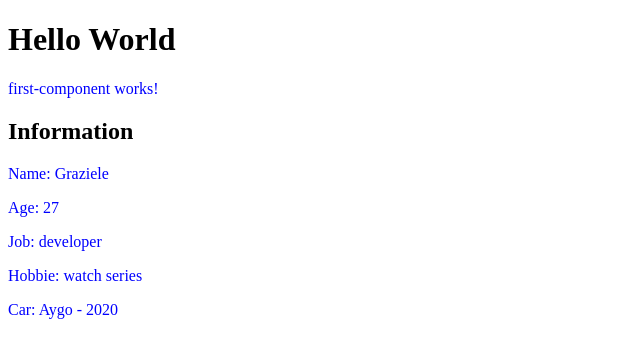
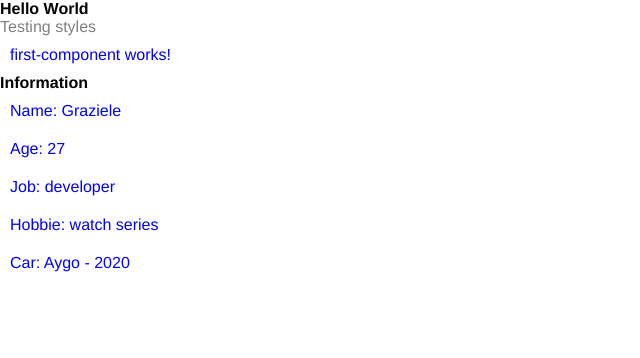
Before and after one commit to grazirs/angular, an Angular app: page / in a window 1280 px wide. Shown: the top 358 px of the page, without its empty margins (0-640 px from the left). Built offline with nearby package versions, Linux system fonts and the light colour scheme.

Commit message:
add basic style to understand global and scoped style

```diff
--- a/src/app/app.component.html
+++ b/src/app/app.component.html
@@ -1,2 +1,3 @@
 <h1>Hello World</h1>
+<p>Testing styles</p>
 <app-first-component></app-first-component>
--- a/src/app/components/first-component/first-component.component.css
+++ b/src/app/components/first-component/first-component.component.css
@@ -1,3 +1,4 @@
 p {
   color: blue;
+  padding: 10px;
 }
--- a/src/styles.css
+++ b/src/styles.css
@@ -1 +1,15 @@
-/* You can add global styles to this file, and also import other style files */
+* {
+  margin: 0;
+  padding: 0;
+  font-family: Helvetica, sans-serif;
+  box-sizing: border-box;
+  font-size: 16px;
+}
+
+a {
+  text-decoration: none;
+}
+
+p {
+  color: grey;
+}
```
